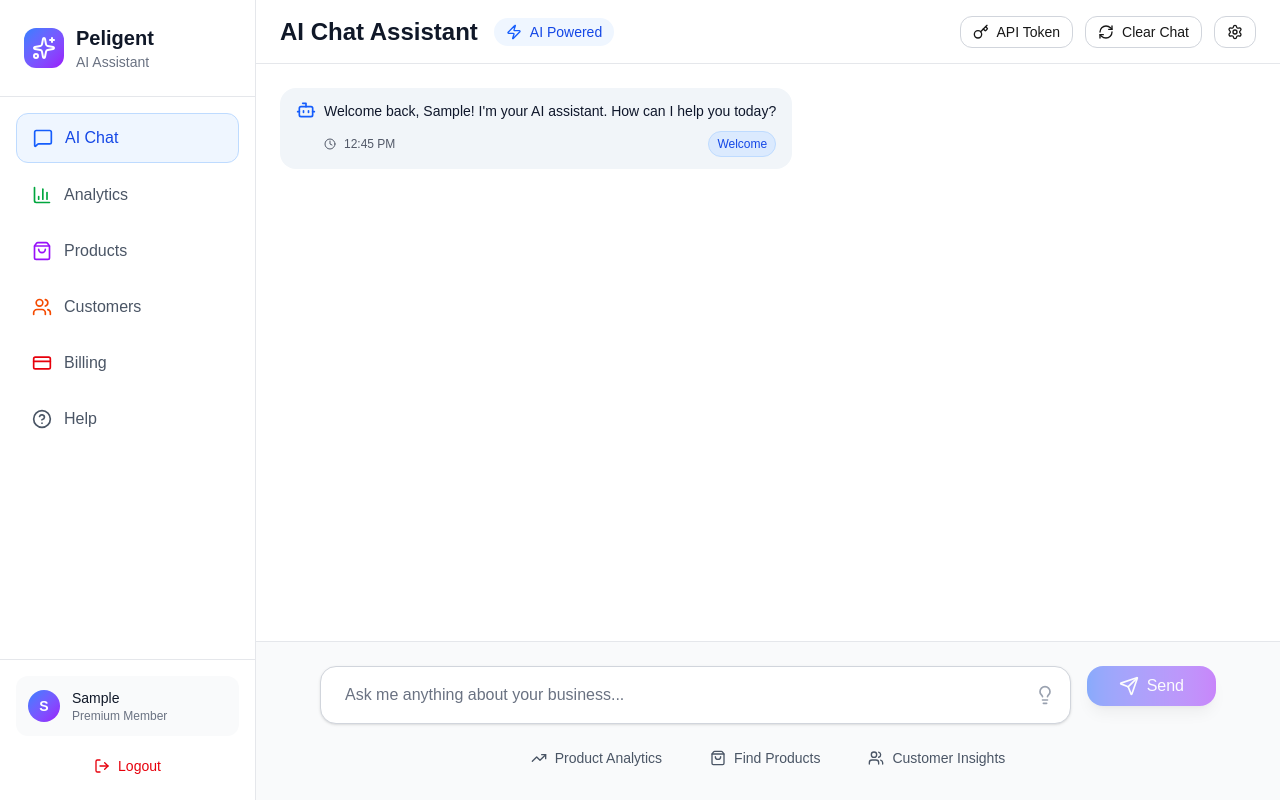
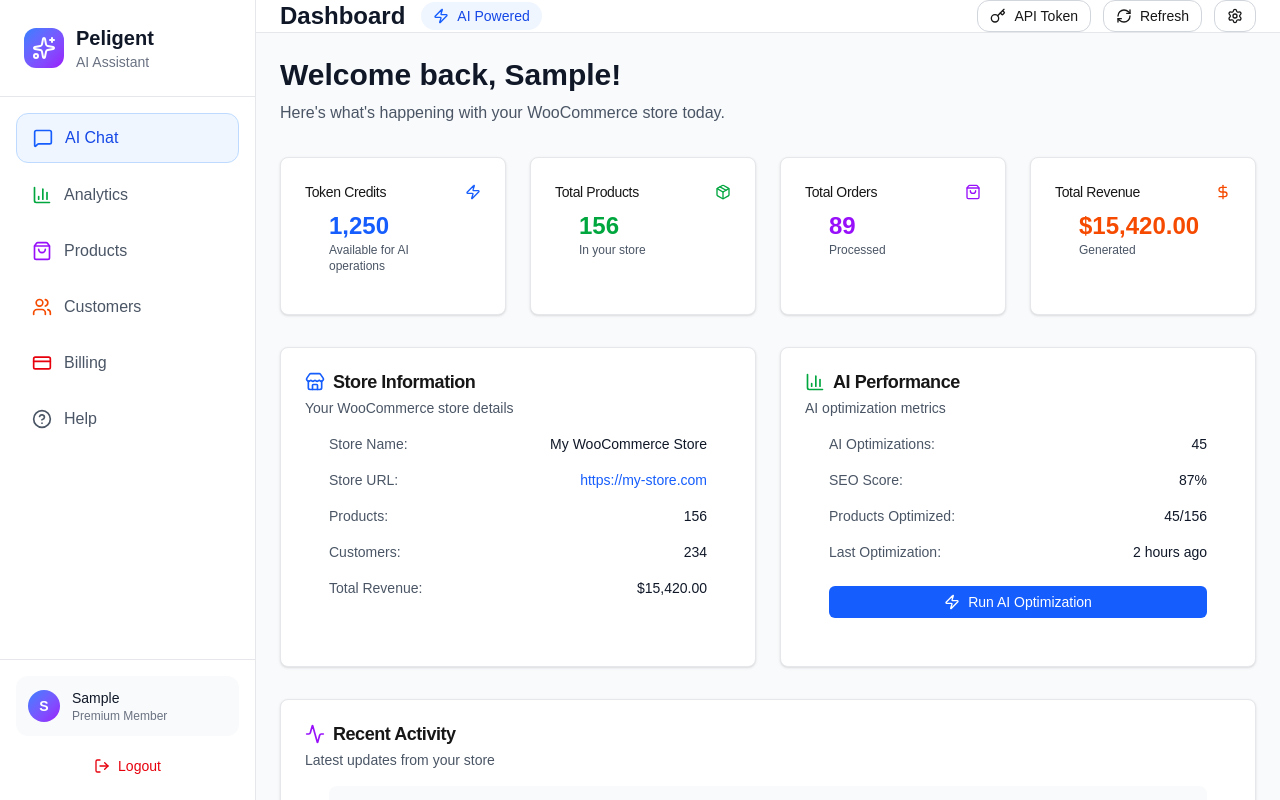
Before and after one commit to mohamadTamimi123/peligentAi-ui, a Next.js app: page /dashboard in a window 1280 px wide. Built offline with nearby package versions, Linux system fonts and the light colour scheme; sample sign-in values are in the browser's storage.

Commit message:
Remove chat functionality and create clean dashboard with token count, WooCommerce store info, and metrics

```diff
--- a/src/app/dashboard/page.tsx
+++ b/src/app/dashboard/page.tsx
@@ -1,12 +1,10 @@
 'use client'
 
-import { useState, useEffect, useRef } from 'react'
+import { useState, useEffect } from 'react'
 import { useRouter } from 'next/navigation'
 import { Button } from '@/components/ui/Button'
-// import { Card, CardContent, CardDescription, CardHeader, CardTitle } from '@/components/ui/Card'
+import { Card, CardDescription, CardHeader, CardTitle } from '@/components/ui/Card'
 import {
-  Send,
-  Bot,
   RefreshCw,
   Settings,
   ShoppingBag,
@@ -17,31 +15,51 @@ import {
   Copy,
   Check,
   Key,
-  ExternalLink
+  ExternalLink,
+  Store,
+  CreditCard,
+  Package,
+  BarChart3,
+  Calendar,
+  DollarSign,
+  Activity,
+  Globe
 } from 'lucide-react'
-import { ChatMessage } from '@/components/chat/ChatMessage'
-import { IntentDetection } from '@/components/chat/IntentDetection'
-import { ChatErrorBoundary } from '@/components/chat/ChatErrorBoundary'
-import { useChat } from '@/hooks/useChat'
 
 export default function DashboardPage() {
   const router = useRouter()
-  const { chatState, clearChat, addMessage } = useChat(100)
-  interface DetectedIntent { intent: string; confidence: number; entities: { name: string; value: string }[] }
-  const [detectedIntent, setDetectedIntent] = useState<DetectedIntent | null>(null)
-  const [inputMessage, setInputMessage] = useState('')
   interface UserData { firstName?: string }
   const [userData, setUserData] = useState<UserData | null>(null)
-  const [isStreaming, setIsStreaming] = useState(false)
-  const [streamingResponse, setStreamingResponse] = useState('')
   const [showTokenSection, setShowTokenSection] = useState(false)
   const [copied, setCopied] = useState(false)
-  const messagesEndRef = useRef<HTMLDivElement>(null)
+  const [isLoading, setIsLoading] = useState(true)
 
-  const showTokenPurchaseModal = () => {
-    // Implement token purchase modal
-    alert('Insufficient token credits. Please purchase more credits to continue.')
+  // Mock data - replace with real API calls
+  const [dashboardData, setDashboardData] = useState({
+    tokenCredits: 1250,
+    storeInfo: {
+      name: 'My WooCommerce Store',
+      url: 'https://my-store.com',
+      products: 156,
+      orders: 89,
+      customers: 234,
+      revenue: 15420
+    },
+    recentActivity: [
+      { type: 'order', message: 'New order #1234 received', time: '2 hours ago' },
+      { type: 'product', message: 'Product "Wireless Headphones" updated', time: '4 hours ago' },
+      { type: 'customer', message: 'New customer registered', time: '6 hours ago' },
+      { type: 'ai', message: 'AI optimized 15 product descriptions', time: '1 day ago' }
+    ],
+    stats: {
+      totalProducts: 156,
+      totalOrders: 89,
+      totalCustomers: 234,
+      totalRevenue: 15420,
+      aiOptimizations: 45,
+      seoScore: 87
     }
+  })
 
   useEffect(() => {
     // Check authentication
@@ -57,189 +75,15 @@ export default function DashboardPage() {
       const userData = JSON.parse(user)
       setUserData(userData)
 
-      // Add welcome message
-      addMessage({
-        id: Date.now(),
-        text: `Welcome back, ${userData.firstName}! I'm your AI assistant. How can I help you today?`,
-        sender: 'ai',
-        timestamp: new Date(),
-        intent: 'welcome'
-      })
+      // Simulate loading dashboard data
+      setTimeout(() => {
+        setIsLoading(false)
+      }, 1000)
     } catch (error) {
       console.error('Error parsing user data:', error)
       router.push('/signup')
     }
-  }, [router, addMessage])
-
-  useEffect(() => {
-    // Auto-scroll to bottom when new messages arrive
-    messagesEndRef.current?.scrollIntoView({ behavior: 'smooth' })
-  }, [chatState.messages])
-
-  // Update detected intent when chatState.currentIntent changes
-  useEffect(() => {
-    if (chatState.currentIntent) {
-      setDetectedIntent({
-        intent: chatState.currentIntent,
-        confidence: 0.8,
-        entities: []
-      })
-      handleIntentRouting(chatState.currentIntent)
-    }
-  }, [chatState.currentIntent])
-
-  useEffect(() => {
-    const token = localStorage.getItem('authToken') || localStorage.getItem('token')
-    console.log('token', token)
-  }, [])
-
-  const handleSendMessage = async () => {
-    if (!inputMessage.trim() || chatState.isLoading) return
-
-    const messageText = inputMessage
-    setInputMessage('')
-    setIsStreaming(true)
-    setStreamingResponse('')
-
-    // Add user message to chat
-    addMessage({
-      id: Date.now(),
-      text: messageText,
-      sender: 'user',
-      timestamp: new Date()
-    })
-
-    try {
-      const response = await fetch('http://127.0.0.1:5008/api/chat', {
-        method: 'POST',
-        headers: {
-          'Content-Type': 'application/json',
-          'Accept': 'application/json',
-          'Authorization': `Bearer ${localStorage.getItem('authToken') || localStorage.getItem('token')}`
-        },
-        mode: 'cors',
-        body: JSON.stringify({
-          message: messageText,
-          chatHistory: chatState.messages.map(m => ({
-            role: m.sender === 'user' ? 'user' : 'assistant',
-            content: m.text
-          }))
-        })
-      })
-
-      // Check for 402 Payment Required
-      if (response.status === 402) {
-        showTokenPurchaseModal()
-        setIsStreaming(false)
-        setStreamingResponse('')
-        return
-      }
-
-      // Handle other errors
-      if (!response.ok) {
-        let errorMsg = 'An error occurred. Please try again.'
-        try {
-          const errJson = await response.json()
-          if (errJson?.message) errorMsg = errJson.message
-        } catch {}
-
-        addMessage({
-          id: Date.now() + 1,
-          text: errorMsg,
-          sender: 'ai',
-          timestamp: new Date(),
-          isError: true
-        })
-
-        setIsStreaming(false)
-        setStreamingResponse('')
-        return
-      }
-
-      // Handle streaming response
-      const reader = response.body?.getReader()
-      if (!reader) {
-        throw new Error('No response body')
-      }
-
-      let fullResponse = ''
-      const decoder = new TextDecoder()
-
-      while (true) {
-        const { done, value } = await reader.read()
-
-        if (done) break
-
-        const chunk = decoder.decode(value)
-        fullResponse += chunk
-        setStreamingResponse(fullResponse)
-      }
-
-      // Add AI response to chat
-      addMessage({
-        id: Date.now() + 1,
-        text: fullResponse,
-        sender: 'ai',
-        timestamp: new Date()
-      })
-
-    } catch (error: unknown) {
-      console.error('Chat error:', error)
-      const msg = error instanceof Error ? error.message : 'Chat error. Please try again.'
-
-      addMessage({
-        id: Date.now() + 1,
-        text: msg,
-        sender: 'ai',
-        timestamp: new Date(),
-        isError: true
-      })
-    } finally {
-      setIsStreaming(false)
-      setStreamingResponse('')
-    }
-  }
-
-  const handleIntentRouting = (intent: string) => {
-    switch (intent) {
-      case 'find_product_to_hook':
-        console.log('Routing to product search')
-        break
-      case 'create_discount_ask_more':
-        console.log('Routing to discount creation')
-        break
-      case 'find_best_selling_products':
-        console.log('Routing to product analytics')
-        break
-      default:
-        break
-    }
-  }
-
-  const handleIntentAction = (intent: string, action: string) => {
-    console.log(`Intent: ${intent}, Action: ${action}`)
-    switch (intent) {
-      case 'find_product_to_hook':
-        if (action === 'search') {
-          console.log('Opening product search')
-        }
-        break
-      case 'create_discount_ask_more':
-        if (action === 'create') {
-          console.log('Opening discount creation')
-        }
-        break
-      default:
-        break
-    }
-  }
-
-  const handleKeyPress = (e: React.KeyboardEvent) => {
-    if (e.key === 'Enter' && !e.shiftKey) {
-      e.preventDefault()
-      handleSendMessage()
-    }
-  }
+  }, [router])
 
   const copyToken = async () => {
     const token = localStorage.getItem('authToken') || localStorage.getItem('token')
@@ -267,7 +111,14 @@ export default function DashboardPage() {
     return localStorage.getItem('authToken') || localStorage.getItem('token') || 'No token found'
   }
 
-  if (!userData) {
+  const formatCurrency = (amount: number) => {
+    return new Intl.NumberFormat('en-US', {
+      style: 'currency',
+      currency: 'USD'
+    }).format(amount)
+  }
+
+  if (!userData || isLoading) {
     return (
       <div className="flex items-center justify-center min-h-screen bg-gray-50">
         <div className="text-center">
@@ -279,12 +130,11 @@ export default function DashboardPage() {
   }
 
   return (
-    <ChatErrorBoundary>
-      <div className="flex flex-col h-full">
+    <div className="flex flex-col h-full bg-gray-50">
       {/* Top Bar */}
       <div className="h-16 bg-white border-b border-gray-200 flex items-center justify-between px-6">
         <div className="flex items-center space-x-4">
-            <h2 className="text-2xl font-bold text-gray-900">AI Chat Assistant</h2>
+          <h2 className="text-2xl font-bold text-gray-900">Dashboard</h2>
           <div className="flex items-center space-x-2 px-3 py-1 bg-blue-50 rounded-full">
             <Zap className="w-4 h-4 text-blue-600" />
             <span className="text-sm font-medium text-blue-700">AI Powered</span>
@@ -301,9 +151,9 @@ export default function DashboardPage() {
             <Key className="w-4 h-4 mr-2" />
             API Token
           </Button>
-            <Button variant="outline" size="sm" onClick={clearChat} className="rounded-xl">
+          <Button variant="outline" size="sm" className="rounded-xl">
             <RefreshCw className="w-4 h-4 mr-2" />
-              Clear Chat
+            Refresh
           </Button>
           <Button variant="outline" size="sm" className="rounded-xl">
             <Settings className="w-4 h-4" />
@@ -314,7 +164,7 @@ export default function DashboardPage() {
       {/* Token Section */}
       {showTokenSection && (
         <div className="bg-gradient-to-r from-blue-50 to-indigo-50 border-b border-blue-200 p-6">
-            <div className="max-w-4xl mx-auto">
+          <div className="max-w-7xl mx-auto">
             <div className="bg-white rounded-xl p-6 shadow-sm border border-blue-200">
               <div className="flex items-center justify-between mb-4">
                 <div className="flex items-center space-x-3">
@@ -402,108 +252,172 @@ export default function DashboardPage() {
         </div>
       )}
 
-        {/* Chat Area */}
-        <div className="flex-1 flex flex-col bg-white">
-          {/* Intent Detection */}
-          <IntentDetection
-            currentIntent={detectedIntent}
-            onIntentAction={handleIntentAction}
-          />
+      {/* Main Dashboard Content */}
+      <div className="flex-1 p-6">
+        <div className="max-w-7xl mx-auto">
+          {/* Welcome Section */}
+          <div className="mb-8">
+            <h1 className="text-3xl font-bold text-gray-900 mb-2">
+              Welcome back, {userData.firstName}!
+            </h1>
+            <p className="text-gray-600">Here's what's happening with your WooCommerce store today.</p>
+          </div>
 
-          {/* Messages */}
-          <div className="flex-1 overflow-y-auto p-6 space-y-6">
-            {chatState.messages.map((message) => (
-              <ChatMessage
-                key={message.id}
-                message={message}
-              />
-            ))}
+          {/* Stats Cards */}
+          <div className="grid grid-cols-1 md:grid-cols-2 lg:grid-cols-4 gap-6 mb-8">
+            <Card className="hover:shadow-lg transition-shadow duration-300">
+              <CardHeader className="flex flex-row items-center justify-between space-y-0 pb-2">
+                <CardTitle className="text-sm font-medium">Token Credits</CardTitle>
+                <Zap className="h-4 w-4 text-blue-600" />
+              </CardHeader>
+              <div className="px-6 pb-4">
+                <div className="text-2xl font-bold text-blue-600">{dashboardData.tokenCredits.toLocaleString()}</div>
+                <p className="text-xs text-gray-600">Available for AI operations</p>
+              </div>
+            </Card>
 
-            {/* Streaming Response */}
-            {isStreaming && (
-              <div className="flex justify-start">
-                <div className="max-w-[70%] rounded-3xl px-6 py-4 bg-gradient-to-r from-blue-50 to-purple-50 border border-blue-100">
-                  <div className="flex items-start space-x-3">
-                    <div className="w-8 h-8 bg-gradient-to-br from-blue-500 to-purple-600 rounded-full flex items-center justify-center flex-shrink-0">
-                      <Bot className="w-5 h-5 text-white" />
+            <Card className="hover:shadow-lg transition-shadow duration-300">
+              <CardHeader className="flex flex-row items-center justify-between space-y-0 pb-2">
+                <CardTitle className="text-sm font-medium">Total Products</CardTitle>
+                <Package className="h-4 w-4 text-green-600" />
+              </CardHeader>
+              <div className="px-6 pb-4">
+                <div className="text-2xl font-bold text-green-600">{dashboardData.stats.totalProducts}</div>
+                <p className="text-xs text-gray-600">In your store</p>
               </div>
-                    <div className="flex-1">
-                      <p className="text-gray-900 leading-relaxed">
-                        {streamingResponse || 'AI is thinking...'}
-                      </p>
-                      <div className="flex items-center mt-3">
-                        <div className="flex space-x-1">
-                          <div className="w-2 h-2 bg-blue-500 rounded-full animate-bounce"></div>
-                          <div className="w-2 h-2 bg-blue-500 rounded-full animate-bounce" style={{ animationDelay: '0.1s' }}></div>
-                          <div className="w-2 h-2 bg-blue-500 rounded-full animate-bounce" style={{ animationDelay: '0.2s' }}></div>
+            </Card>
+
+            <Card className="hover:shadow-lg transition-shadow duration-300">
+              <CardHeader className="flex flex-row items-center justify-between space-y-0 pb-2">
+                <CardTitle className="text-sm font-medium">Total Orders</CardTitle>
+                <ShoppingBag className="h-4 w-4 text-purple-600" />
+              </CardHeader>
+              <div className="px-6 pb-4">
+                <div className="text-2xl font-bold text-purple-600">{dashboardData.stats.totalOrders}</div>
+                <p className="text-xs text-gray-600">Processed</p>
+              </div>
+            </Card>
+
+            <Card className="hover:shadow-lg transition-shadow duration-300">
+              <CardHeader className="flex flex-row items-center justify-between space-y-0 pb-2">
+                <CardTitle className="text-sm font-medium">Total Revenue</CardTitle>
+                <DollarSign className="h-4 w-4 text-orange-600" />
+              </CardHeader>
+              <div className="px-6 pb-4">
+                <div className="text-2xl font-bold text-orange-600">{formatCurrency(dashboardData.stats.totalRevenue)}</div>
+                <p className="text-xs text-gray-600">Generated</p>
+              </div>
+            </Card>
+          </div>
+
+          {/* Store Information */}
+          <div className="grid grid-cols-1 lg:grid-cols-2 gap-6 mb-8">
+            <Card className="hover:shadow-lg transition-shadow duration-300">
+              <CardHeader>
+                <CardTitle className="flex items-center space-x-2">
+                  <Store className="w-5 h-5 text-blue-600" />
+                  <span>Store Information</span>
+                </CardTitle>
+                <CardDescription>Your WooCommerce store details</CardDescription>
+              </CardHeader>
+              <div className="px-6 pb-6">
+                <div className="space-y-4">
+                  <div className="flex items-center justify-between">
+                    <span className="text-sm text-gray-600">Store Name:</span>
+                    <span className="text-sm font-medium text-gray-900">{dashboardData.storeInfo.name}</span>
+                  </div>
+                  <div className="flex items-center justify-between">
+                    <span className="text-sm text-gray-600">Store URL:</span>
+                    <span className="text-sm font-medium text-blue-600">{dashboardData.storeInfo.url}</span>
+                  </div>
+                  <div className="flex items-center justify-between">
+                    <span className="text-sm text-gray-600">Products:</span>
+                    <span className="text-sm font-medium text-gray-900">{dashboardData.storeInfo.products}</span>
+                  </div>
+                  <div className="flex items-center justify-between">
+                    <span className="text-sm text-gray-600">Customers:</span>
+                    <span className="text-sm font-medium text-gray-900">{dashboardData.storeInfo.customers}</span>
+                  </div>
+                  <div className="flex items-center justify-between">
+                    <span className="text-sm text-gray-600">Total Revenue:</span>
+                    <span className="text-sm font-medium text-gray-900">{formatCurrency(dashboardData.storeInfo.revenue)}</span>
                   </div>
                 </div>
               </div>
+            </Card>
+
+            <Card className="hover:shadow-lg transition-shadow duration-300">
+              <CardHeader>
+                <CardTitle className="flex items-center space-x-2">
+                  <BarChart3 className="w-5 h-5 text-green-600" />
+                  <span>AI Performance</span>
+                </CardTitle>
+                <CardDescription>AI optimization metrics</CardDescription>
+              </CardHeader>
+              <div className="px-6 pb-6">
+                <div className="space-y-4">
+                  <div className="flex items-center justify-between">
+                    <span className="text-sm text-gray-600">AI Optimizations:</span>
+                    <span className="text-sm font-medium text-gray-900">{dashboardData.stats.aiOptimizations}</span>
+                  </div>
+                  <div className="flex items-center justify-between">
+                    <span className="text-sm text-gray-600">SEO Score:</span>
+                    <span className="text-sm font-medium text-gray-900">{dashboardData.stats.seoScore}%</span>
+                  </div>
+                  <div className="flex items-center justify-between">
+                    <span className="text-sm text-gray-600">Products Optimized:</span>
+                    <span className="text-sm font-medium text-gray-900">45/156</span>
+                  </div>
+                  <div className="flex items-center justify-between">
+                    <span className="text-sm text-gray-600">Last Optimization:</span>
+                    <span className="text-sm font-medium text-gray-900">2 hours ago</span>
+                  </div>
+                  <div className="pt-2">
+                    <Button size="sm" className="w-full bg-blue-600 hover:bg-blue-700 text-white">
+                      <Zap className="w-4 h-4 mr-2" />
+                      Run AI Optimization
+                    </Button>
                   </div>
                 </div>
               </div>
-            )}
-
-            <div ref={messagesEndRef} />
+            </Card>
           </div>
 
-          {/* Input Area */}
-          <div className="border-t border-gray-200 p-6 bg-gray-50">
-            <div className="max-w-4xl mx-auto">
-              <div className="flex space-x-4">
-                <div className="flex-1 relative">
-                  <input
-                    type="text"
-                    value={inputMessage}
-                    onChange={(e) => setInputMessage(e.target.value)}
-                    onKeyPress={handleKeyPress}
-                    placeholder="Ask me anything about your business..."
-                    className="w-full px-6 py-4 border border-gray-300 rounded-2xl focus:outline-none focus:ring-4 focus:ring-blue-100 focus:border-blue-500 text-gray-900 placeholder-gray-500 bg-white shadow-sm transition-all duration-200"
-                    disabled={chatState.isLoading || isStreaming}
-                  />
-                  <div className="absolute right-4 top-1/2 transform -translate-y-1/2">
-                    <Lightbulb className="w-5 h-5 text-gray-400" />
+          {/* Recent Activity */}
+          <Card className="hover:shadow-lg transition-shadow duration-300">
+            <CardHeader>
+              <CardTitle className="flex items-center space-x-2">
+                <Activity className="w-5 h-5 text-purple-600" />
+                <span>Recent Activity</span>
+              </CardTitle>
+              <CardDescription>Latest updates from your store</CardDescription>
+            </CardHeader>
+            <div className="px-6 pb-6">
+              <div className="space-y-4">
+                {dashboardData.recentActivity.map((activity, index) => (
+                  <div key={index} className="flex items-center space-x-3 p-3 bg-gray-50 rounded-lg">
+                    <div className={`w-8 h-8 rounded-full flex items-center justify-center ${
+                      activity.type === 'order' ? 'bg-green-100' :
+                      activity.type === 'product' ? 'bg-blue-100' :
+                      activity.type === 'customer' ? 'bg-purple-100' :
+                      'bg-orange-100'
+                    }`}>
+                      {activity.type === 'order' && <ShoppingBag className="w-4 h-4 text-green-600" />}
+                      {activity.type === 'product' && <Package className="w-4 h-4 text-blue-600" />}
+                      {activity.type === 'customer' && <Users className="w-4 h-4 text-purple-600" />}
+                      {activity.type === 'ai' && <Zap className="w-4 h-4 text-orange-600" />}
+                    </div>
+                    <div className="flex-1">
+                      <p className="text-sm font-medium text-gray-900">{activity.message}</p>
+                      <p className="text-xs text-gray-500">{activity.time}</p>
                     </div>
                   </div>
-                <Button
-                  onClick={handleSendMessage}
-                  disabled={!inputMessage.trim() || chatState.isLoading || isStreaming}
-                  className="px-8 py-4 rounded-2xl bg-gradient-to-r from-blue-600 to-purple-600 hover:from-blue-700 hover:to-purple-700 text-white font-medium shadow-lg hover:shadow-xl transition-all duration-200"
-                >
-                  <Send className="w-5 h-5 mr-2" />
-                  Send
-                </Button>
+                ))}
               </div>
-
-              {/* Intent Display */}
-              {chatState.currentIntent && (
-                <div className="mt-4 flex items-center justify-center space-x-2">
-                  <span className="text-sm text-gray-500">Detected Intent:</span>
-                  <span className="text-sm bg-blue-100 text-blue-700 px-3 py-1 rounded-full font-medium">
-                    {chatState.currentIntent}
-                  </span>
             </div>
-              )}
-
-              {/* Quick Actions */}
-              <div className="mt-4 flex items-center justify-center space-x-4">
-                <button className="flex items-center space-x-2 px-4 py-2 text-sm text-gray-600 hover:text-gray-900 transition-colors">
-                  <TrendingUp className="w-4 h-4" />
-                  <span>Product Analytics</span>
-                </button>
-                <button className="flex items-center space-x-2 px-4 py-2 text-sm text-gray-600 hover:text-gray-900 transition-colors">
-                  <ShoppingBag className="w-4 h-4" />
-                  <span>Find Products</span>
-                </button>
-                <button className="flex items-center space-x-2 px-4 py-2 text-sm text-gray-600 hover:text-gray-900 transition-colors">
-                  <Users className="w-4 h-4" />
-                  <span>Customer Insights</span>
-                </button>
+          </Card>
         </div>
       </div>
     </div>
-        </div>
-      </div>
-    </ChatErrorBoundary>
   )
 }
```
Lines whose indentation alone changed are shown as unchanged.
